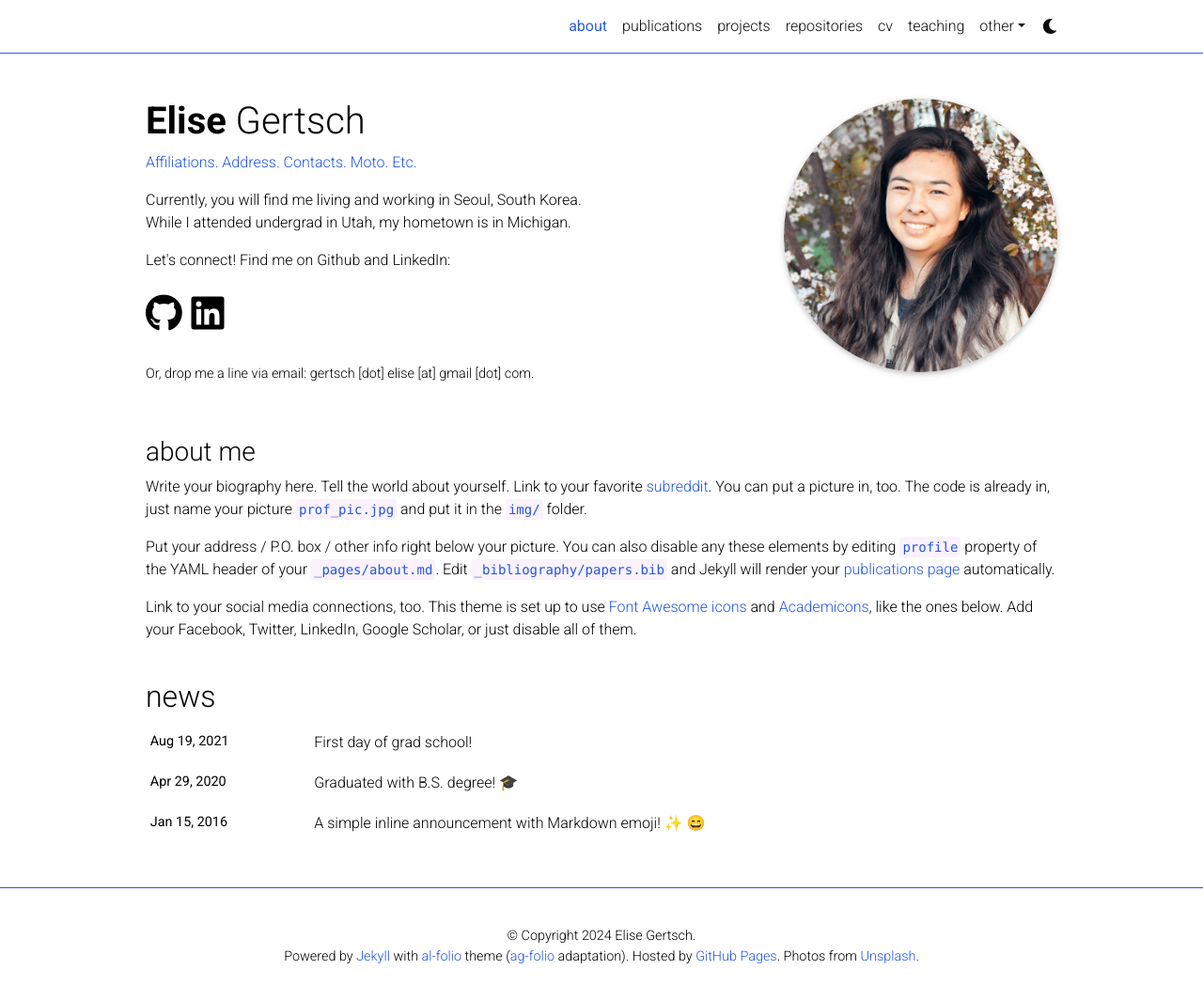
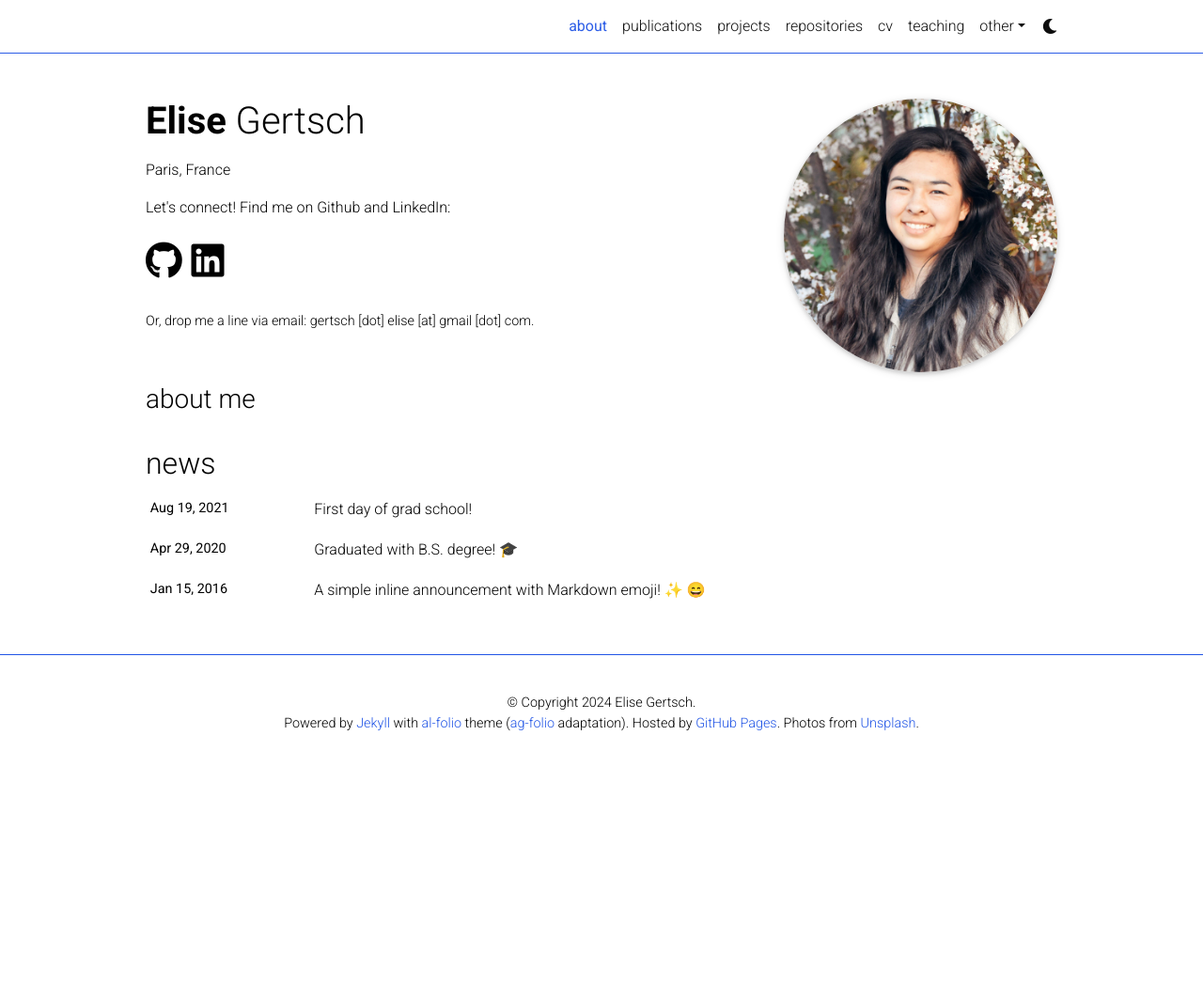
Before and after one commit to gertsche/gertsche.github.io, a Jekyll site: the page built from _pages/about.md, in a window 1280 px wide and 1068 px high. Shown: the top 1065 px of the window at 94% size. Built offline with Jekyll 4.4.1, drawn with Linux system fonts in a browser that asks for light colours; emoji names are drawn with the system emoji font; comment, search, counter and statistics services are not loaded; a style sheet for code colours, icons or effects is not loaded.

Commit message:
Update about.md (#1)

```diff
--- a/_pages/about.md
+++ b/_pages/about.md
@@ -2,14 +2,13 @@
 layout: about-custom
 title: about
 permalink: /
-subtitle: <a href='#'>Affiliations</a>. Address. Contacts. Moto. Etc.
+subtitle: <!---<a href='#'>Affiliations</a>. Address. Contacts. Moto. Etc. --->
 
 profile:
   align: right
   image: prof_pic_square.jpg
   address: >
-    <p>Currently, you will find me living and working in Seoul, South Korea. <br>
-    While I attended undergrad in Utah, my hometown is in Michigan. <br>
+    <p>Paris, France <br>
     </p>
 
     <p> Let's connect! Find me on Github and LinkedIn: </p>
@@ -21,8 +20,8 @@
 <br>
 ### about me <br>
 
-Write your biography here. Tell the world about yourself. Link to your favorite [subreddit](http://reddit.com). You can put a picture in, too. The code is already in, just name your picture `prof_pic.jpg` and put it in the `img/` folder.
+<!--- Write your biography here. Tell the world about yourself. Link to your favorite [subreddit](http://reddit.com). You can put a picture in, too. The code is already in, just name your picture `prof_pic.jpg` and put it in the `img/` folder.
 
 Put your address / P.O. box / other info right below your picture. You can also disable any these elements by editing `profile` property of the YAML header of your `_pages/about.md`. Edit `_bibliography/papers.bib` and Jekyll will render your [publications page](/al-folio/publications/) automatically.
 
-Link to your social media connections, too. This theme is set up to use [Font Awesome icons](http://fortawesome.github.io/Font-Awesome/) and [Academicons](https://jpswalsh.github.io/academicons/), like the ones below. Add your Facebook, Twitter, LinkedIn, Google Scholar, or just disable all of them.
+Link to your social media connections, too. This theme is set up to use [Font Awesome icons](http://fortawesome.github.io/Font-Awesome/) and [Academicons](https://jpswalsh.github.io/academicons/), like the ones below. Add your Facebook, Twitter, LinkedIn, Google Scholar, or just disable all of them. --->
```
